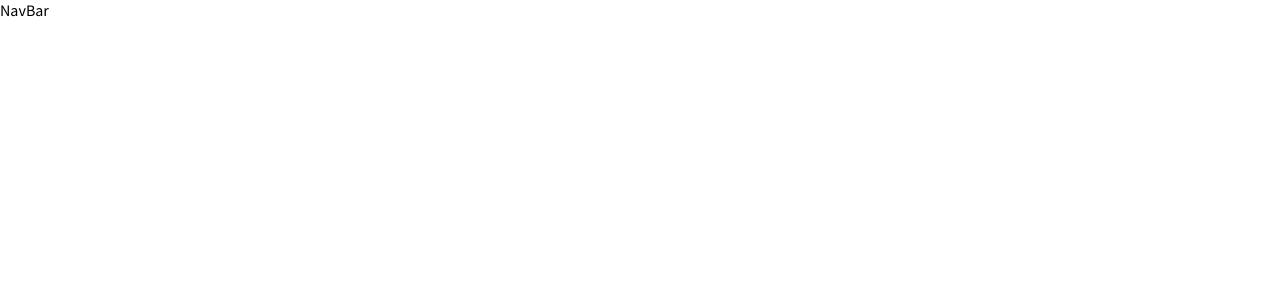
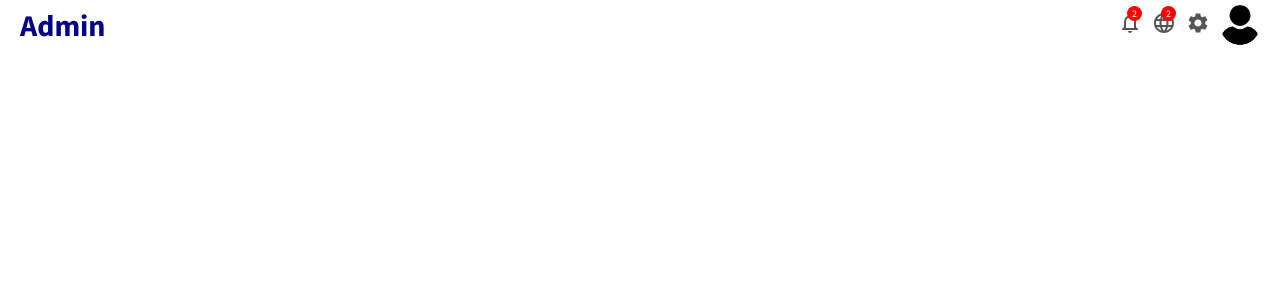
Before and after one commit to Zhenzhong-Zhou/Admin_Dashboard, a React (Create React App) app in the folder admin/: page / in a window 1280 px wide. Shown: the top 300 px of the page. Built offline with nearby package versions, Linux system fonts and the light colour scheme.

Commit message:
Add navbar component

```diff
--- a/admin/src/components/NavBar/NavBar.jsx
+++ b/admin/src/components/NavBar/NavBar.jsx
@@ -1,7 +1,29 @@
+import {Language, NotificationsNone, Settings} from "@material-ui/icons";
+import "./styles.css";
+import avatar from "../../assets/images/avatar.png";
+
 const NavBar = () => {
 	return (
-		<div>
-			NavBar
+		<div className={"navbar"}>
+			<div className={"navbarWrapper"}>
+				<div className={"topLeft"}>
+					<span className={"logo"}>Admin</span>
+				</div>
+				<div className={"topRight"}>
+					<div className={"navbarIconContainer"}>
+						<NotificationsNone/>
+						<span className={"navbarIconBadge"}>2</span>
+					</div>
+					<div className={"navbarIconContainer"}>
+						<Language/>
+						<span className={"navbarIconBadge"}>2</span>
+					</div>
+					<div className={"navbarIconContainer"}>
+						<Settings/>
+					</div>
+					<img className={"topAvatar"} alt={"Avatar"} src={avatar}/>
+				</div>
+			</div>
 		</div>
 	);
 };
--- /dev/null
+++ b/admin/src/components/NavBar/styles.css
@@ -0,0 +1,61 @@
+.navbar {
+    width: 100%;
+    height: 50px;
+    background-color: white;
+    position: sticky;
+    top: 0;
+    z-index: 999;
+}
+
+.navbarWrapper {
+    height: 100%;
+    padding: 0 20px;
+    display: flex;
+    align-items: center;
+    justify-content: space-between;
+}
+
+.topLeft {
+
+}
+
+.logo {
+    font-weight: bold;
+    font-size: 30px;
+    color: darkblue;
+    cursor: pointer;
+}
+
+.topRight {
+    display: flex;
+    align-items: center;
+}
+
+.navbarIconContainer {
+    position: relative;
+    cursor: pointer;
+    margin-right: 10px;
+    color: #555;
+}
+
+.navbarIconBadge {
+    width: 15px;
+    height: 15px;
+    position: absolute;
+    top: -5px;
+    right: 0;
+    background-color: red;
+    color: white;
+    border-radius: 50%;
+    display: flex;
+    align-items: center;
+    justify-content: center;
+    font-size: 10px;
+}
+
+.topAvatar {
+    width: 40px;
+    height: 40px;
+    border-radius: 50%;
+    cursor: pointer;
+}
```
Also changed, not shown: admin/src/assets/images/avatar.png (added).
